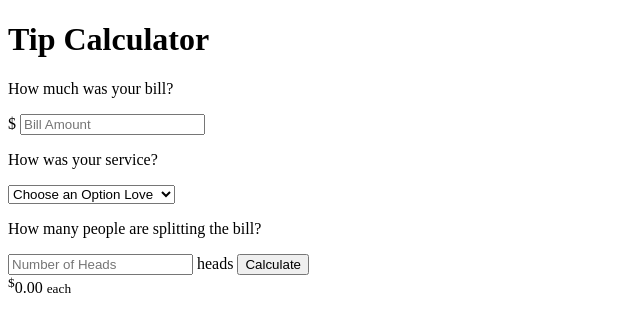
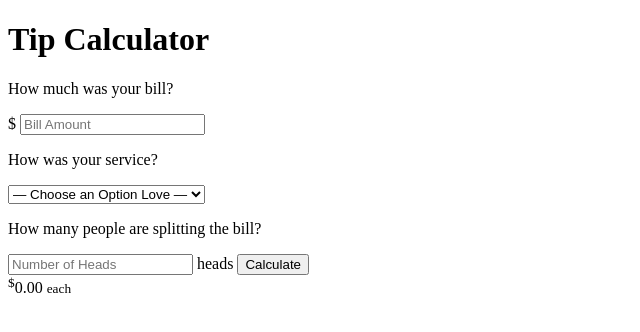
Before and after one commit to arielsrodeo/Deadass-Tip, a plain HTML site: page index.html in a window 1280 px wide. Shown: the full height of the page, 0-640 px from the left. Drawn offline with Linux system fonts and the light colour scheme; a script that the page names is missing.

Commit message:
Update index.html

```diff
--- a/index.html
+++ b/index.html
@@ -17,7 +17,7 @@
           <p>How was your service?
             <p>
               <select id="serviceQual">
-            <option disabled selected value="0">Choose an Option Love</option>
+            <option disabled selected value="0">— Choose an Option Love —</option>
             <option value="0.3">30&#37; &#45; I'M GETTIN IT &#x1F911</option>
             <option value="0.2">20&#37; &#45; 1,000</option>
             <option value="0.15">15&#37; &#45; Valid</option>
```
